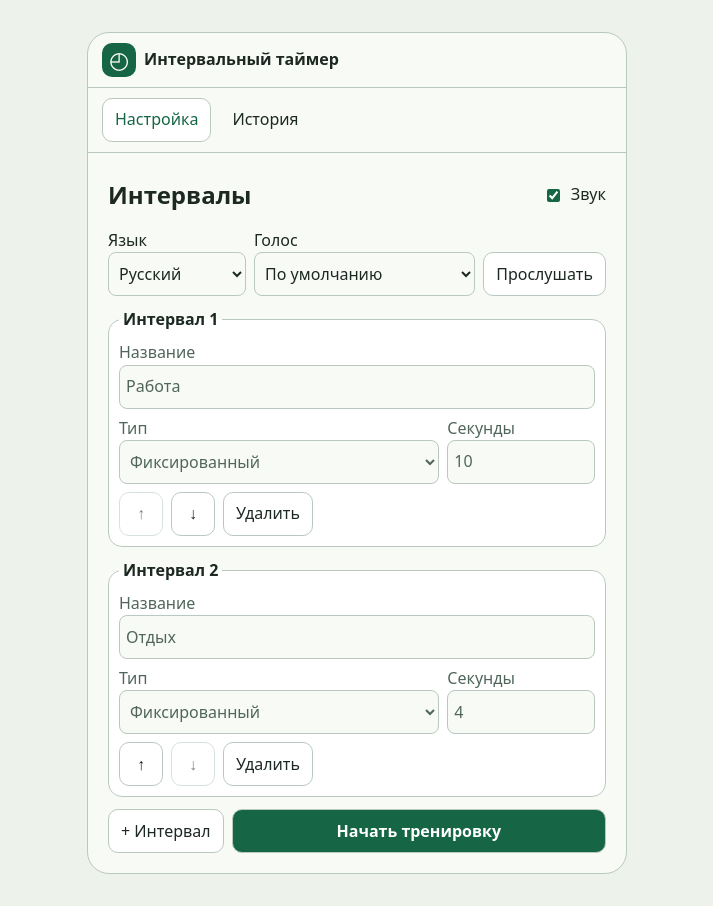
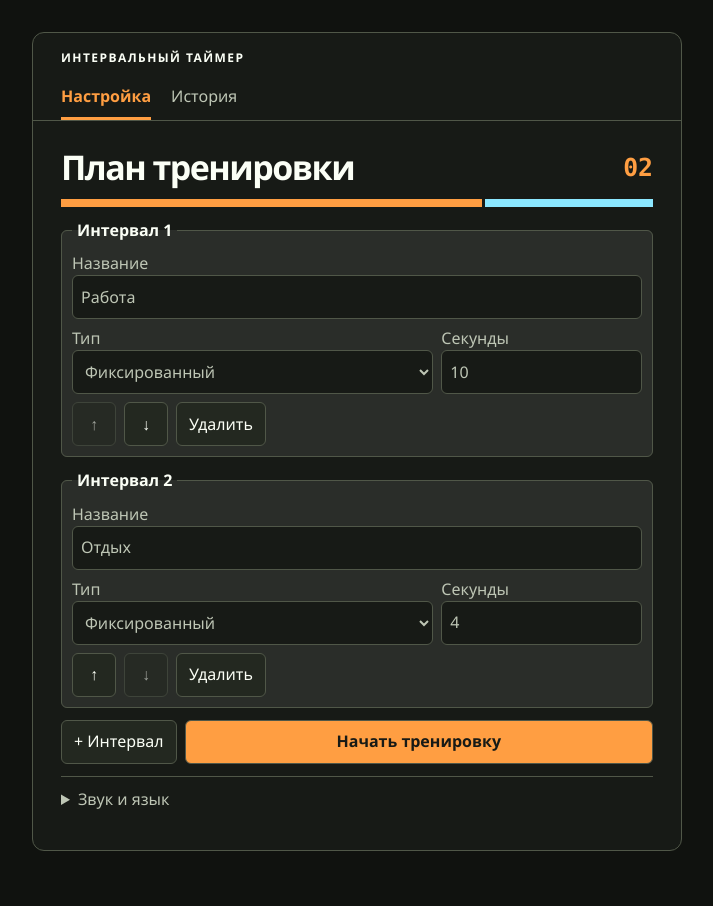
Before and after one commit to vabyars/training-timer, a Vue app: page / in a window 1280 px wide. Shown: the whole page, without its empty margins (283-996 px from the left). After the commit the page ends 883 px from the top, so only its background shows below. Built offline with nearby package versions, Linux system fonts and the light colour scheme.

Commit message:
change ui

```diff
--- a/src/App.vue
+++ b/src/App.vue
@@ -80,7 +80,7 @@ const clock = computed(() => {
 })
 const progress = computed(() => {
   const state = display.value
-  return state ? Math.min(100, (state.remaining / state.length) * 100) : 0
+  return state ? Math.max(0, 100 - (state.remaining / state.length) * 100) : 0
 })
 const dateFormat = computed(() => new Intl.DateTimeFormat(speechLanguage.value, { dateStyle: 'medium', timeStyle: 'short' }))
 
@@ -100,6 +100,17 @@ function navigate(target: typeof screen.value) {
 
 function draftName(draft: Draft) {
   return draft.defaultName ? t(draft.defaultName) : draft.name
+}
+
+function isRest(name: string) {
+  const label = name.trim().toLowerCase()
+  return label === t('rest', {}, { locale: 'ru' }).toLowerCase()
+    || label === t('rest', {}, { locale: 'en' }).toLowerCase()
+}
+
+function segmentWeight(draft: Draft) {
+  if (validate(draft)) return 1
+  return draft.type === 'fixed' ? Number(draft.seconds) : (Number(draft.minSeconds) + Number(draft.maxSeconds)) / 2
 }
 
 function editName(draft: Draft, event: Event) {
@@ -285,10 +296,10 @@ onUnmounted(() => {
 </script>
 
 <template>
-  <main class="shell">
+  <main class="shell" :class="{ 'workout-shell': screen === 'workout' }">
     <header class="masthead">
-      <span class="mark" aria-hidden="true">◴</span>
       <h1>{{ t('title') }}</h1>
+      <span v-if="screen === 'workout' && display" class="cycle">{{ t('cycle', { number: display.cycle }) }}</span>
     </header>
 
     <nav v-if="screen !== 'workout'" :aria-label="t('navigation')">
@@ -298,25 +309,12 @@ onUnmounted(() => {
 
     <form v-if="screen === 'setup'" class="content" novalidate @submit.prevent="start">
       <div class="section-heading">
-        <h2 ref="heading" tabindex="-1">{{ t('intervals') }}</h2>
-        <label class="sound"><input v-model="sound" type="checkbox"> {{ t('sound') }}</label>
+        <h2 ref="heading" tabindex="-1">{{ t('plan') }}</h2>
+        <span class="plan-count" :aria-label="t('intervalCount', { count: drafts.length })">{{ String(drafts.length).padStart(2, '0') }}</span>
       </div>
-      <div class="fields voice-settings">
-        <label>{{ t('language') }}
-          <select v-model="locale">
-            <option value="ru" lang="ru">Русский</option>
-            <option value="en" lang="en">English</option>
-          </select>
-        </label>
-        <label>{{ t('voice') }}
-          <select v-model="voiceChoice" :disabled="!sound">
-            <option value="">{{ t('defaultVoice') }}</option>
-            <option v-for="voice in voices" :key="voice.voiceURI" :value="voice.voiceURI">{{ voice.name }}</option>
-          </select>
-        </label>
-        <button type="button" :disabled="!sound" @click="previewVoice">{{ t('preview') }}</button>
+      <div class="plan-strip" aria-hidden="true">
+        <span v-for="draft in drafts" :key="draft.id" :class="{ rest: isRest(draftName(draft)) }" :style="{ flexGrow: segmentWeight(draft) }"></span>
       </div>
-      <p v-if="audioError" class="error" role="alert">{{ t('audioError') }}</p>
       <fieldset v-for="(draft, index) in drafts" :key="draft.id" class="card">
         <legend>{{ t('interval', { number: index + 1 }) }}</legend>
         <label>{{ t('name') }}<input :id="`interval-${draft.id}`" :value="draftName(draft)" :placeholder="t('interval', { number: index + 1 })" @input="editName(draft, $event)"></label>
@@ -344,35 +342,51 @@ onUnmounted(() => {
         <button type="button" @click="addInterval">{{ t('add') }}</button>
         <button class="primary" type="submit" :disabled="!canStart">{{ t('start') }}</button>
       </div>
+      <details class="audio-settings" :open="audioError || undefined">
+        <summary>{{ t('audioSettings') }}</summary>
+        <div class="fields voice-settings">
+          <label class="sound"><input v-model="sound" type="checkbox"> {{ t('sound') }}</label>
+          <label>{{ t('language') }}
+            <select v-model="locale">
+              <option value="ru" lang="ru">Русский</option>
+              <option value="en" lang="en">English</option>
+            </select>
+          </label>
+          <label>{{ t('voice') }}
+            <select v-model="voiceChoice" :disabled="!sound">
+              <option value="">{{ t('defaultVoice') }}</option>
+              <option v-for="voice in voices" :key="voice.voiceURI" :value="voice.voiceURI">{{ voice.name }}</option>
+            </select>
+          </label>
+          <button type="button" :disabled="!sound" @click="previewVoice">{{ t('preview') }}</button>
+        </div>
+        <p v-if="audioError" class="error" role="alert">{{ t('audioError') }}</p>
+      </details>
     </form>
 
-    <section v-else-if="screen === 'workout' && display" class="content">
+    <section v-else-if="screen === 'workout' && display" class="content workout" :class="{ rest: isRest(display.current.name) }">
       <div class="training">
         <div aria-live="polite" aria-atomic="true">
-          <p class="muted">{{ t('cycle', { number: display.cycle }) }}</p>
           <h2 ref="heading" tabindex="-1">{{ display.current.name }}</h2>
+          <span v-if="display.paused" class="muted">{{ t('paused') }}</span>
         </div>
-        <div class="dial" :style="{ '--remaining': progress + '%' }">
-          <div>
-            <strong role="timer">{{ clock }}</strong>
-            <span class="muted">{{ t(display.paused ? 'paused' : 'countdown') }}</span>
-          </div>
-        </div>
-        <p>{{ t('next', { name: display.next.name, duration: describe(display.next) }) }}</p>
-        <p v-if="audioError" class="error" role="alert">{{ t('workoutAudioError') }}</p>
+        <strong class="clock" role="timer" :aria-label="t('countdown')">{{ clock }}</strong>
+        <div class="timer-strip" :style="{ '--elapsed': progress + '%' }" aria-hidden="true"></div>
       </div>
+      <p>{{ t('next', { name: display.next.name, duration: describe(display.next) }) }}</p>
+      <p v-if="audioError" class="error" role="alert">{{ t('workoutAudioError') }}</p>
       <div class="actions">
+        <button type="button" class="primary" @click="togglePause">{{ t(display.paused ? 'resume' : 'pause') }}</button>
         <button type="button" @click="stop">{{ t('stop') }}</button>
-        <button type="button" class="primary" @click="togglePause">{{ t(display.paused ? 'resume' : 'pause') }}</button>
       </div>
     </section>
 
-    <section v-else class="content">
+    <section v-else class="content history">
       <h2 ref="heading" tabindex="-1">{{ t('history') }}</h2>
       <p v-if="readError" class="error" role="alert">{{ t('readError') }}</p>
       <p v-if="writeError" class="error" role="alert">{{ t('writeError') }}</p>
       <p v-if="entries.length === 0" class="muted">{{ t('emptyHistory') }}</p>
-      <article v-for="entry in entries" :key="entry.id" class="card history-entry">
+      <article v-for="entry in entries" :key="entry.id" class="history-entry">
         <time class="muted" :datetime="entry.startedAt">{{ dateFormat.format(new Date(entry.startedAt)) }}</time>
         <p>{{ entry.settings.intervals.map(interval => interval.name + ' ' + describe(interval)).join(' → ') }}</p>
         <button type="button" @click="useEntry(entry)">{{ t('use') }}</button>
--- a/src/i18n.ts
+++ b/src/i18n.ts
@@ -10,7 +10,9 @@ const messages = {
     setup: 'Настройка',
     history: 'История',
     language: 'Язык',
-    intervals: 'Интервалы',
+    plan: 'План тренировки',
+    intervalCount: 'Интервалов: {count}',
+    audioSettings: 'Звук и язык',
     sound: 'Звук',
     voice: 'Голос',
     defaultVoice: 'По умолчанию',
@@ -56,7 +58,9 @@ const messages = {
     setup: 'Setup',
     history: 'History',
     language: 'Language',
-    intervals: 'Intervals',
+    plan: 'Workout plan',
+    intervalCount: 'Intervals: {count}',
+    audioSettings: 'Sound and language',
     sound: 'Sound',
     voice: 'Voice',
     defaultVoice: 'Default',
--- a/src/style.css
+++ b/src/style.css
@@ -1,29 +1,30 @@
 :root {
-  color-scheme: light dark;
-  font: 16px/1.45 system-ui, sans-serif;
-  color: light-dark(#1c2822, #e8f1e9);
-  background: light-dark(#edf2eb, #101713);
-  --paper: light-dark(#f8faf6, #141d19);
-  --panel: light-dark(#fff, #1d2a23);
-  --line: light-dark(#b9c9bf, #53695b);
-  --muted: light-dark(#50665a, #aabdb1);
-  --accent: light-dark(#166544, #9ce7ae);
-  --on-accent: light-dark(#fff, #10271a);
-  --error: light-dark(#9e2525, #ffaaaa);
+  color-scheme: dark;
+  font: 16px/1.45 "Segoe UI", system-ui, sans-serif;
+  color: #fbfff6;
+  background: #10120f;
+  --paper: #171a16;
+  --panel: #232820;
+  --line: #505748;
+  --muted: #bec6b5;
+  --accent: #ff9e42;
+  --rest: #8ce8ff;
+  --on-accent: #171a16;
+  --error: #ffaaaa;
 }
 
 *, *::before, *::after { box-sizing: border-box; }
-body { margin: 0; padding: 12px; }
+body { margin: 0; padding: clamp(8px, 3vw, 32px); }
 h1, h2, p { margin: 0; overflow-wrap: anywhere; }
-h1 { font-size: 1rem; }
-h2 { font-size: 1.5rem; line-height: 1.15; }
+h1 { font-size: .75rem; letter-spacing: .12em; text-transform: uppercase; }
+h2 { font-size: clamp(1.5rem, 5vw, 2.125rem); line-height: 1.1; letter-spacing: -.045em; }
 button, input, select { font: inherit; color: inherit; accent-color: var(--accent); }
-button, label.sound { min-height: 44px; }
+button, summary, label.sound { min-height: 44px; }
 button {
   min-width: 44px;
-  padding: 6px 12px;
+  padding: 7px 12px;
   border: 1px solid var(--line);
-  border-radius: 10px;
+  border-radius: 6px;
   background: var(--panel);
   cursor: pointer;
 }
@@ -33,87 +34,106 @@ input:not([type="checkbox"]), select {
   display: block;
   width: 100%;
   min-height: 44px;
-  padding: 6px;
+  padding: 6px 8px;
   border: 1px solid var(--line);
-  border-radius: 8px;
+  border-radius: 6px;
   background: var(--paper);
 }
 input[aria-invalid="true"] { border-color: var(--error); }
+
 .shell {
   width: 100%;
-  max-width: 540px;
+  max-width: 650px;
   margin-inline: auto;
   background: var(--paper);
   border: 1px solid var(--line);
-  border-radius: 22px;
+  border-radius: 12px;
+  --inset: clamp(12px, 4vw, 28px);
 }
 .masthead, nav {
   display: flex;
   align-items: center;
-  gap: 8px;
-  padding: 10px 14px;
-  border-bottom: 1px solid var(--line);
+  flex-wrap: wrap;
+  gap: 8px 20px;
+  padding-inline: var(--inset);
 }
-.mark {
-  display: grid;
-  place-items: center;
-  flex: 0 0 34px;
-  height: 34px;
-  border-radius: 10px;
-  background: var(--accent);
-  color: var(--on-accent);
-  font-size: 1.45rem;
+.masthead { justify-content: space-between; padding-block: 16px 10px; }
+nav { border-bottom: 1px solid var(--line); }
+nav button {
+  padding-inline: 0;
+  border: 0;
+  border-bottom: 3px solid transparent;
+  border-radius: 0;
+  color: var(--muted);
+  background: transparent;
 }
-nav button { background: transparent; border-color: transparent; }
-nav [aria-current] { color: var(--accent); background: var(--panel); border-color: var(--line); }
-.content { display: grid; gap: 12px; padding: 14px; }
+nav [aria-current] { color: var(--accent); border-color: currentColor; font-weight: 700; }
+.content { display: grid; gap: 12px; padding: var(--inset); }
 .section-heading, .sound, .actions, .row-actions { display: flex; gap: 8px; align-items: center; }
 .section-heading { justify-content: space-between; }
+.plan-count {
+  color: var(--accent);
+  font: 700 1.55rem/1 Consolas, monospace;
+}
+.plan-strip {
+  display: flex;
+  gap: 3px;
+  height: 8px;
+  overflow: hidden;
+}
+.plan-strip span { flex-basis: 0; background: var(--accent); }
+.plan-strip .rest { background: var(--rest); }
+
 .row-actions, .actions { flex-wrap: wrap; }
 .row-actions { margin-top: 8px; }
-.primary { flex: 1; background: var(--accent); color: var(--on-accent); font-weight: 700; }
+.primary { flex: 1 1 auto; background: var(--accent); color: var(--on-accent); font-weight: 750; }
 .card {
   min-width: 0;
   margin: 0;
   padding: 10px;
   border: 1px solid var(--line);
-  border-radius: 14px;
-  background: var(--panel);
+  border-radius: 6px;
+  background: rgb(180 180 180 / 12%);
 }
-.card legend { padding-inline: 4px; font-weight: 600; }
-.card label { display: block; color: var(--muted); }
+.card legend { padding-inline: 5px; font-weight: 650; }
+.card label, .audio-settings label { color: var(--muted); }
+.card > label { display: block; }
 .fields { display: flex; flex-wrap: wrap; gap: 8px; align-items: end; margin-top: 8px; }
-.fields label { flex: 1 1 65px; min-width: 0; }
-.fields label:first-child { flex: 2 1 155px; }
-.voice-settings { margin-top: 0; }
-.voice-settings label:first-child { flex: 1 1 95px; }
-.voice-settings label:nth-child(2) { flex: 2 1 135px; }
+.fields label { flex: 1 1 100px; min-width: 0; }
+.fields label:first-child { flex: 2 1 160px; }
+.audio-settings { border-top: 1px solid var(--line); }
+.audio-settings summary { padding-block: 11px; color: var(--muted); cursor: pointer; }
+.voice-settings { margin: 0 0 8px; }
+.voice-settings .sound { flex: 0 1 auto; margin-right: 4px; }
+.voice-settings select { background: var(--panel); }
+
 .error { color: var(--error); }
 .muted { color: var(--muted); }
-.history-entry { display: grid; justify-items: start; gap: 8px; }
-.training { display: grid; justify-items: center; gap: 12px; text-align: center; }
-.training h2 { margin-top: 4px; }
-.dial {
-  width: min(100%, 230px);
-  aspect-ratio: 1;
-  padding: 9px;
-  border-radius: 50%;
-  background: conic-gradient(var(--accent) var(--remaining), var(--line) 0);
+.history-entry { display: grid; justify-items: start; gap: 8px; padding-block: 12px 0; border-top: 1px solid var(--line); }
+.history-entry time { font-size: .875rem; }
+.history-entry button { color: var(--accent); }
+.workout-shell { max-width: 790px; }
+.cycle { color: var(--muted); font-size: .875rem; font-variant-numeric: tabular-nums; }
+.workout { --phase: var(--accent); gap: 12px; }
+.workout.rest { --phase: var(--rest); }
+.training { display: grid; gap: 12px; padding-block: clamp(12px, 5vw, 48px) 8px; }
+.training h2 {
+  color: var(--phase);
+  font-size: .875rem;
+  text-transform: uppercase;
+  letter-spacing: .15em;
 }
-.dial > div {
-  height: 100%;
-  display: grid;
-  place-content: center;
-  border-radius: 50%;
-  background: var(--paper);
+.clock {
+  font-size: clamp(3.5rem, 19vw, 9rem);
+  font-weight: 800;
+  font-variant-numeric: tabular-nums;
+  letter-spacing: -.07em;
+  line-height: 1;
 }
-.dial strong {
-  font-size: clamp(2rem, 13vw, 3.5rem);
-  font-variant-numeric: tabular-nums;
-  letter-spacing: -.055em;
-  line-height: 1.15;
+.timer-strip {
+  height: 13px;
+  background: linear-gradient(to right, var(--phase) var(--elapsed), var(--line) 0);
+  mask: repeating-linear-gradient(to right, #000 0 calc(4% - 3px), transparent 0 4%);
 }
-@media (min-width: 560px) {
-  body { padding: 32px 16px; }
-  .content { padding: 20px; }
-}
+.workout button { min-height: 52px; }
+.workout .primary { background: var(--phase); }
```
